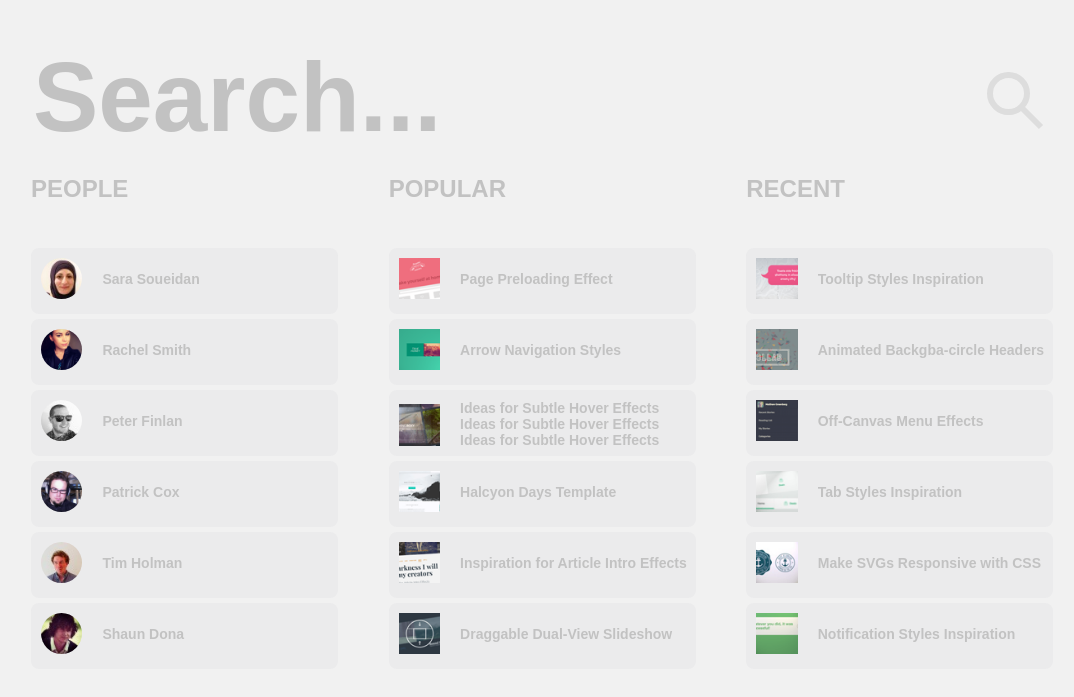
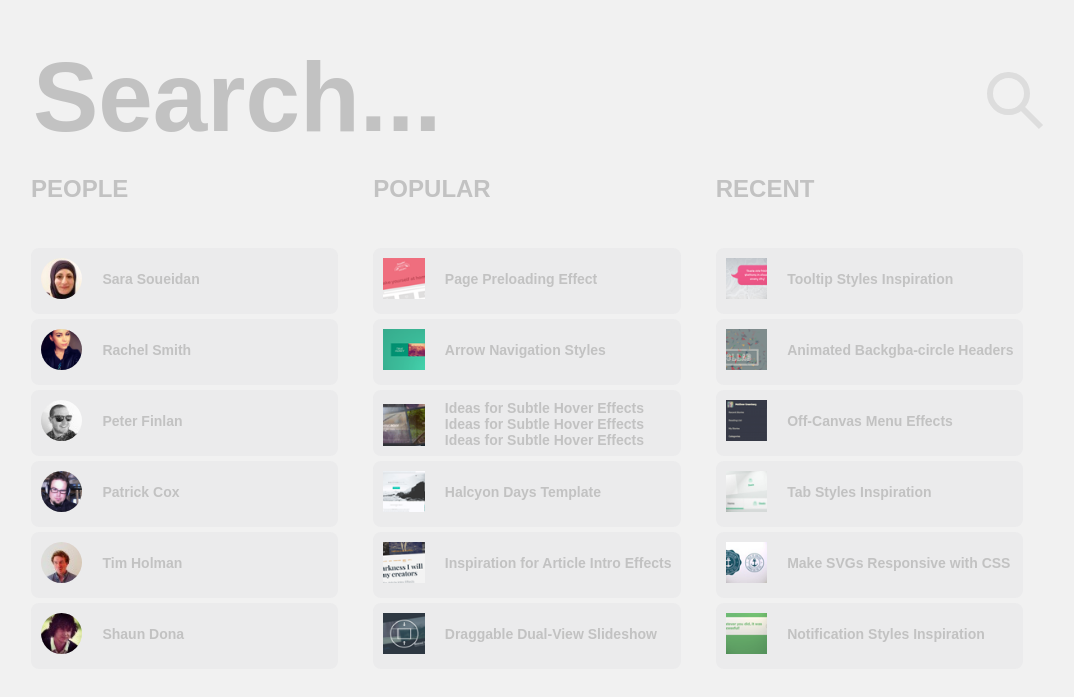
Before and after one commit to Roman165/huge-search, a plain HTML site: page index.html in a window 1280 px wide. Shown: the whole page, without its empty margins (97-1171 px from the left). Drawn offline with Linux system fonts and the light colour scheme.

Commit message:
ST>FZ0 cont1>Bor-L-3%

```diff
--- a/styles.css
+++ b/styles.css
@@ -70,13 +70,11 @@ button:focus
 	display: inline-block;
 	margin: 0;
 	width: 30%;
-	/* padding: 0 0 0 53px; */
 }
 .cont1 {
-	margin-left: 46px;
+	margin-left: 3%;
 }
 h2 {
-		/* margin: 0 ; */
 		color: #c2c2c2;
 	}
 .st {
@@ -85,6 +83,7 @@ h2 {
 	padding: 20px 0;
 	width: 100%;
 	margin: 0;
+	font-size: 0;
 }
 
 li {
@@ -92,8 +91,7 @@ li {
 	background-color: rgba(118,117,128,0.05);
 	border-radius: 8px;
 	margin: 5px 0;
-	font-weight:bold;
-	font-size: 0;
+	font-weight: bold;
 	height: 66px;
 
 }
```
